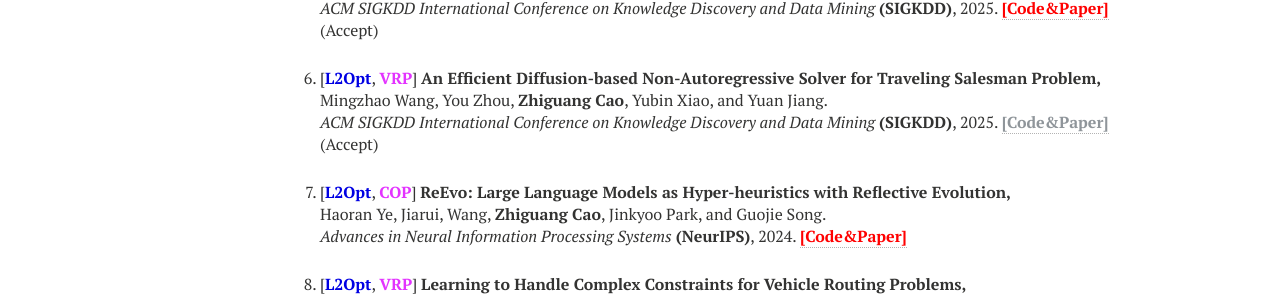
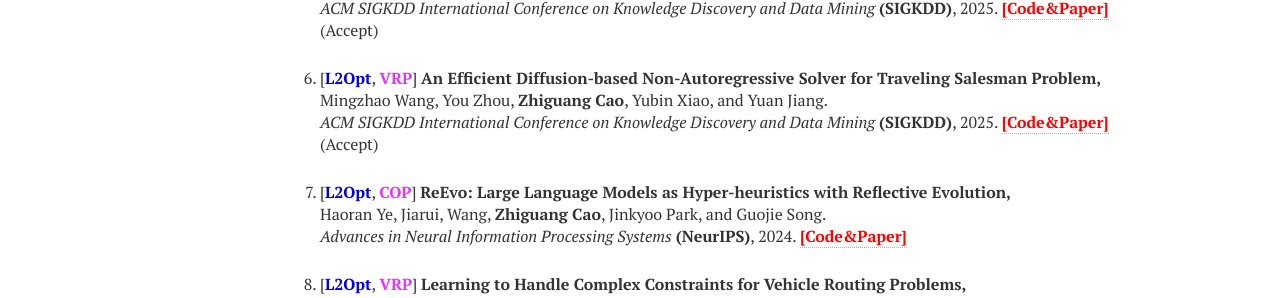
Before and after one commit to zhiguangcaosg/zhiguangcaosg.github.io, a Jekyll site: the page built from publications.md, in a window 1280 px wide. Shown: the part 722-1020 px from the top of the page. Built offline with Jekyll 4.4.1, drawn with Linux system fonts in a browser that asks for light colours; nearby versions of some CDN libraries.

Commit message:
Update publications.html

```diff
--- a/_layouts/publications.html
+++ b/_layouts/publications.html
@@ -134,7 +134,7 @@ div.bibtex pre { font-size: 75%; overflow: auto;  width: 100%; padding: 0em 0em;
 <p>
 [<font color="#0000E3"><b>L2Opt</b></font>, <font color="#E333FF"><b>VRP</b></font>] <b>An Efficient Diffusion-based Non-Autoregressive Solver for Traveling Salesman Problem,</b>
 <br> Mingzhao Wang, You Zhou, <b>Zhiguang Cao</b>, Yubin Xiao, and Yuan Jiang.<br>
-<i>ACM SIGKDD International Conference on Knowledge Discovery and Data Mining</i> <b>(SIGKDD)</b>, 2025. <a href="https://zhiguangcaosg.github.io/publications/"> <font color="#8F959A"><b>[Code&Paper]</b> </font></a> (Accept)
+<i>ACM SIGKDD International Conference on Knowledge Discovery and Data Mining</i> <b>(SIGKDD)</b>, 2025. <a href="https://github.com/DEITSP/DEITSP" target="_blank"> <font color="#FF0000"><b>[Code&Paper]</b> </font></a> (Accept)
 </p>
 </li>
 
```
